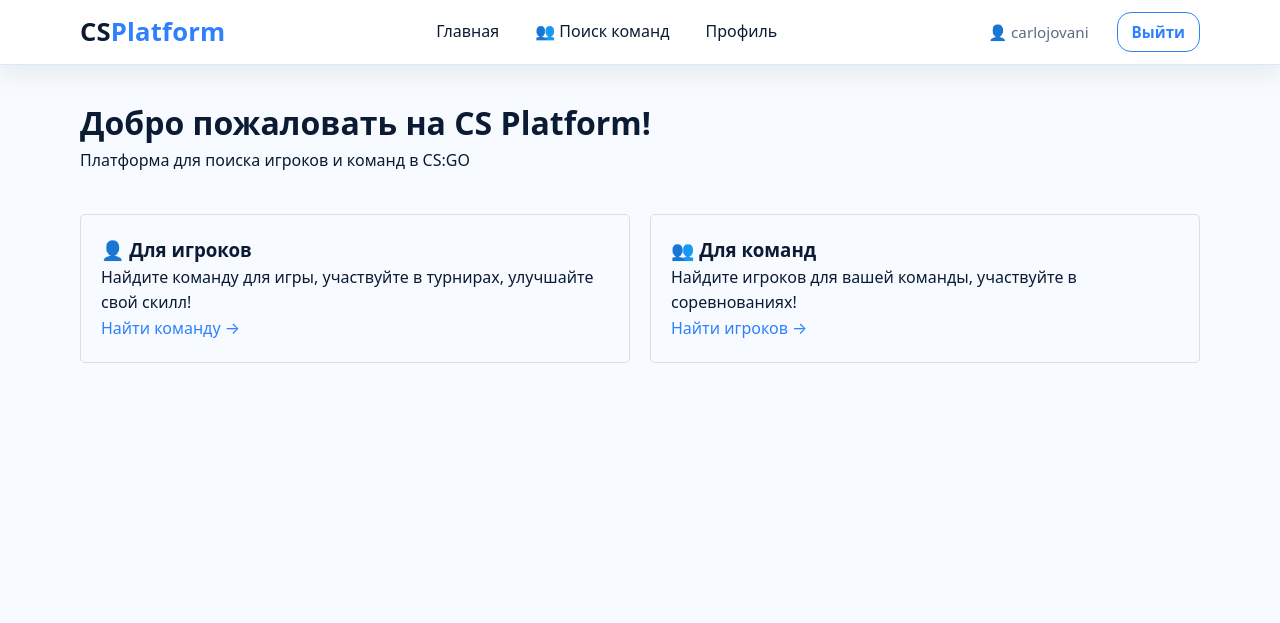
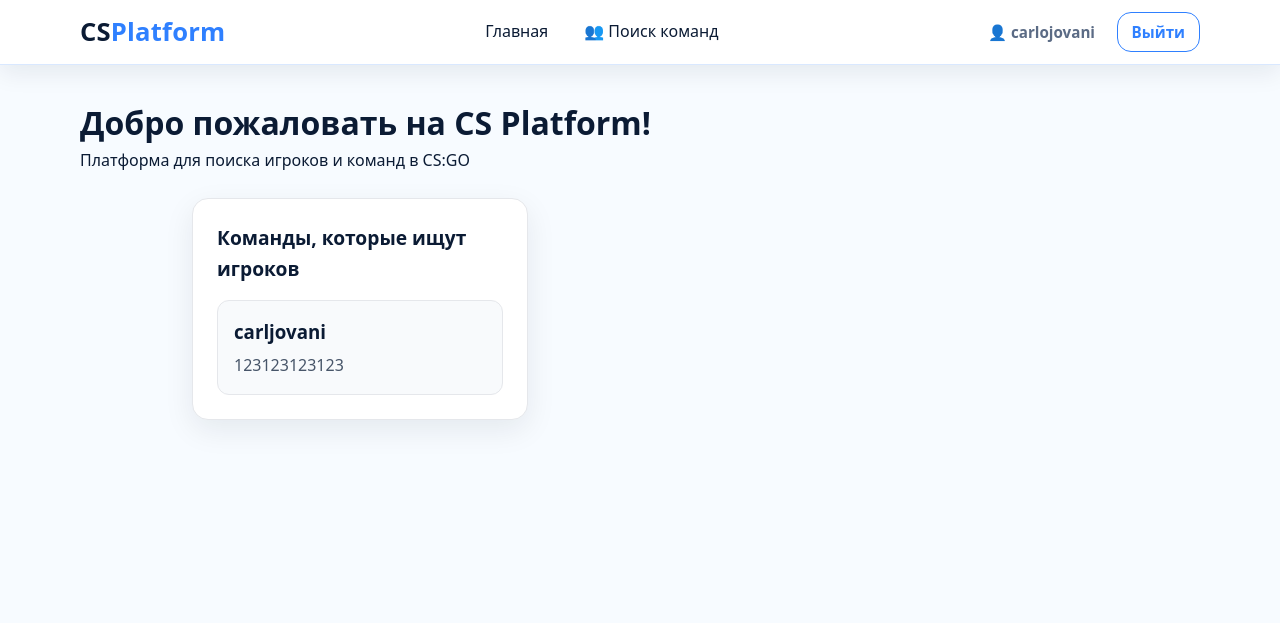
Before and after one commit to carlojovani/cswebsite, a Django app: page / in a window 1280 px wide. Shown: the top 623 px of the page. Run offline with Django 4.2, Linux system fonts and the light colour scheme; a user stored in the database is signed in; data comes from the database, SQL or seed files in the repository.

Commit message:
Adjust header profile link and home feed

```diff
--- a/users/templates/users/base.html
+++ b/users/templates/users/base.html
@@ -160,6 +160,23 @@
             align-items: center;
             color: var(--muted);
             font-size: 0.95rem;
+        }
+
+        .user-profile-link {
+            display: inline-flex;
+            align-items: center;
+            gap: 0.4rem;
+            color: var(--muted);
+            font-weight: 600;
+            padding: 0.35rem 0.6rem;
+            border-radius: 999px;
+            transition: color .15s ease, background-color .15s ease;
+        }
+
+        .user-profile-link:hover {
+            color: var(--primary);
+            text-decoration: none;
+            background: rgba(56, 189, 248, 0.12);
         }
 
         /* Cards */
@@ -364,7 +381,6 @@
                             <li><a href="{% url 'search_player' %}">👤 Поиск игроков</a></li>
                         {% endif %}
 
-                        <li><a href="{% url 'profile' user.id %}">Профиль</a></li>
                     {% else %}
                         <!-- Для неавторизованных только главная -->
                     {% endif %}
@@ -373,14 +389,14 @@
 
             <div class="auth-links">
                 {% if user.is_authenticated %}
-                    <span style="margin-right: 1rem;">
+                    <a href="{% url 'profile' user.id %}" class="user-profile-link">
                         {% if user.user_type == 'player' %}
                             👤
                         {% else %}
                             👥
                         {% endif %}
                         {{ user.username }}
-                    </span>
+                    </a>
                     <a href="{% url 'logout' %}" class="btn btn-outline">Выйти</a>
                 {% else %}
                     <a href="{% url 'login' %}" class="btn btn-outline">Войти</a>
--- a/users/templates/users/home.html
+++ b/users/templates/users/home.html
@@ -1,23 +1,93 @@
 <!-- users/templates/users/home.html -->
 {% extends 'users/base.html' %}
+{% block extra_css %}
+<style>
+    .home-hero {
+        margin-bottom: 1.5rem;
+    }
+
+    .home-feed {
+        margin-left: 10%;
+        margin-right: 60%;
+        background: #fff;
+        border: 1px solid #e5e7eb;
+        border-radius: 16px;
+        padding: 1.5rem;
+        box-shadow: 0 10px 30px rgba(15, 23, 42, 0.08);
+    }
+
+    .home-feed h2 {
+        font-size: 1.2rem;
+        margin-bottom: 1rem;
+    }
+
+    .home-feed-list {
+        display: flex;
+        flex-direction: column;
+        gap: 1rem;
+    }
+
+    .home-feed-card {
+        border: 1px solid #e5e7eb;
+        border-radius: 12px;
+        padding: 1rem;
+        background: #f8fafc;
+    }
+
+    .home-feed-card h3 {
+        margin-bottom: 0.35rem;
+    }
+
+    .home-feed-card p {
+        margin: 0;
+        color: #475569;
+    }
+
+    .home-feed-empty {
+        color: #64748b;
+        font-style: italic;
+    }
+
+    @media (max-width: 1024px) {
+        .home-feed {
+            margin-left: 5%;
+            margin-right: 5%;
+        }
+    }
+</style>
+{% endblock %}
+
 {% block content %}
-
-<h1>Добро пожаловать на CS Platform!</h1>
-
-<p>Платформа для поиска игроков и команд в CS:GO</p>
-
-<div style="display: flex; gap: 20px; margin-top: 40px;">
-    <div style="flex: 1; border: 1px solid #ddd; padding: 20px; border-radius: 5px;">
-        <h3>👤 Для игроков</h3>
-        <p>Найдите команду для игры, участвуйте в турнирах, улучшайте свой скилл!</p>
-        <a href="{% url 'search_team' %}">Найти команду →</a>
-    </div>
-
-    <div style="flex: 1; border: 1px solid #ddd; padding: 20px; border-radius: 5px;">
-        <h3>👥 Для команд</h3>
-        <p>Найдите игроков для вашей команды, участвуйте в соревнованиях!</p>
-        <a href="{% url 'search_player' %}">Найти игроков →</a>
-    </div>
+<div class="home-hero">
+    <h1>Добро пожаловать на CS Platform!</h1>
+    <p>Платформа для поиска игроков и команд в CS:GO</p>
 </div>
 
+{% if user.is_authenticated %}
+    <section class="home-feed">
+        <h2>{{ feed_title }}</h2>
+        {% if feed_items %}
+            <div class="home-feed-list">
+                {% for item in feed_items %}
+                    <div class="home-feed-card">
+                        {% if feed_kind == 'team' %}
+                            <h3>{{ item.team_name }}</h3>
+                            <p>{{ item.description|default:"Описание команды пока не заполнено."|truncatechars:160 }}</p>
+                        {% else %}
+                            <h3>{{ item.user.username }}</h3>
+                            <p>{{ item.description|default:"Описание игрока пока не заполнено."|truncatechars:160 }}</p>
+                        {% endif %}
+                    </div>
+                {% endfor %}
+            </div>
+        {% else %}
+            <p class="home-feed-empty">Пока нет данных для отображения.</p>
+        {% endif %}
+    </section>
+{% else %}
+    <section class="home-feed">
+        <h2>Начните пользоваться платформой</h2>
+        <p class="home-feed-empty">Войдите или зарегистрируйтесь, чтобы увидеть рекомендации.</p>
+    </section>
+{% endif %}
 {% endblock %}
--- a/users/views.py
+++ b/users/views.py
@@ -21,7 +21,26 @@ from .faceit import check_faceit_nickname, fetch_faceit_profile_details
 # ---------------------------
 def home(request):
     """Главная страница"""
-    return render(request, 'users/home.html')
+    context = {}
+
+    if request.user.is_authenticated:
+        if request.user.user_type == 'player':
+            context['feed_title'] = 'Команды, которые ищут игроков'
+            context['feed_items'] = (
+                TeamProfile.objects.select_related('user')
+                .filter(is_active=True)
+                .order_by('-id')[:5]
+            )
+            context['feed_kind'] = 'team'
+        else:
+            context['feed_title'] = 'Игроки, которые готовы присоединиться'
+            context['feed_items'] = (
+                PlayerProfile.objects.select_related('user')
+                .order_by('-id')[:5]
+            )
+            context['feed_kind'] = 'player'
+
+    return render(request, 'users/home.html', context)
 
 
 # ---------------------------
```
Also changed, not shown: users/templates/users/search_player.html (+21 -1 lines).
